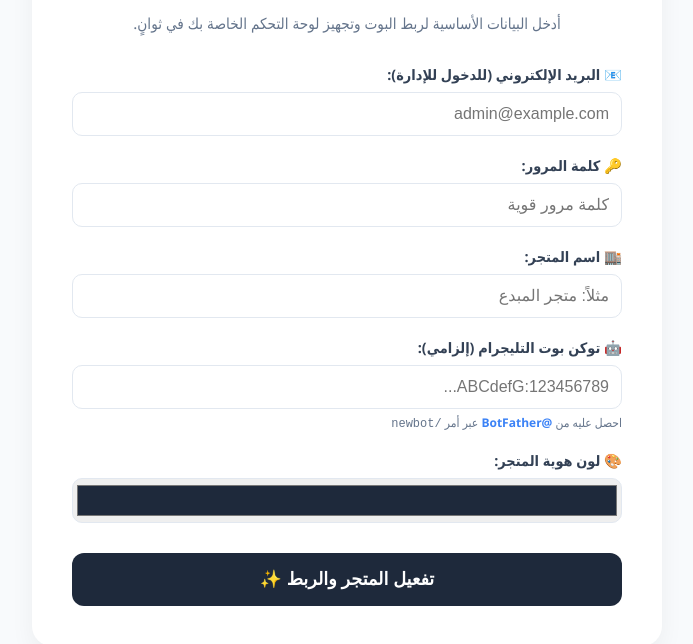
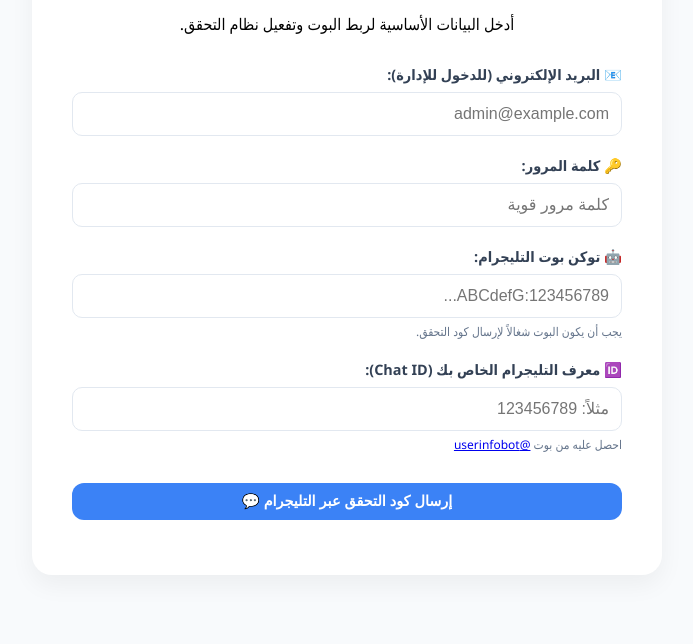
Before and after one commit to upssa22/my-store, a website: page setup-store.html in a window 1280 px wide. Shown: the part 148-792 px from the top of the page, without its empty margins (293-986 px from the left). Drawn offline with nearby package versions, Linux system fonts and the light colour scheme.

Commit message:
Update setup-store.html

```diff
--- a/setup-store.html
+++ b/setup-store.html
@@ -9,33 +9,18 @@
     <style>
         :root { --primary: #1e293b; --accent: #3b82f6; --success: #10b981; --error: #ef4444; --bg: #f8fafc; }
         body { font-family: 'Segoe UI', Tahoma, sans-serif; background: var(--bg); margin: 0; padding: 20px; direction: rtl; }
-
-        /* تصميم الحاوية الرئيسية */
         .setup-container { max-width: 550px; margin: 40px auto; background: white; padding: 40px; border-radius: 20px; box-shadow: 0 10px 25px rgba(0,0,0,0.05); border-top: 6px solid var(--accent); }
-
         .header { text-align: center; margin-bottom: 30px; }
         .header h1 { color: var(--primary); font-size: 1.8rem; margin: 0 0 10px 0; }
-        .header p { color: #64748b; font-size: 0.95rem; line-height: 1.5; }
-
         .form-group { margin-bottom: 20px; text-align: right; }
         label { display: block; margin-bottom: 8px; font-weight: 600; color: #334155; font-size: 0.9rem; }
-
-        input { width: 100%; padding: 12px; border: 1px solid #e2e8f0; border-radius: 10px; box-sizing: border-box; font-size: 1rem; transition: 0.2s; outline: none; }
+        input { width: 100%; padding: 12px; border: 1px solid #e2e8f0; border-radius: 10px; box-sizing: border-box; font-size: 1rem; outline: none; transition: 0.2s; }
         input:focus { border-color: var(--accent); box-shadow: 0 0 0 3px rgba(59, 130, 246, 0.1); }
-
+        .btn-launch { background: var(--primary); color: white; border: none; padding: 16px; width: 100%; border-radius: 12px; font-size: 1.1rem; font-weight: bold; cursor: pointer; margin-top: 10px; transition: 0.3s; }
+        .btn-otp { background: var(--accent); margin-bottom: 15px; font-size: 0.9rem; padding: 10px; }
+        .otp-section { display: none; background: #f1f5f9; padding: 20px; border-radius: 12px; margin-top: 20px; border: 1px dashed var(--accent); }
+        .success-box { display: none; text-align: center; padding: 30px; background: #f0fdf4; border-radius: 20px; border: 1px solid #bbf7d0; }
         .help-text { font-size: 0.75rem; color: #64748b; margin-top: 5px; display: block; }
-        .help-text a { color: var(--accent); text-decoration: none; font-weight: bold; }
-
-        .btn-launch { background: var(--primary); color: white; border: none; padding: 16px; width: 100%; border-radius: 12px; font-size: 1.1rem; font-weight: bold; cursor: pointer; margin-top: 10px; transition: 0.3s; }
-        .btn-launch:hover { background: #0f172a; transform: translateY(-2px); box-shadow: 0 5px 15px rgba(0,0,0,0.1); }
-        .btn-launch:disabled { background: #94a3b8; cursor: not-allowed; transform: none; }
-
-        /* رسالة النجاح */
-        .success-box { display: none; text-align: center; padding: 30px; background: #f0fdf4; border-radius: 20px; border: 1px solid #bbf7d0; animation: fadeIn 0.5s ease; }
-        @keyframes fadeIn { from { opacity: 0; transform: translateY(10px); } to { opacity: 1; transform: translateY(0); } }
-
-        /* منبهات التحميل */
-        .loading-overlay { display: none; margin-top: 15px; font-size: 0.9rem; color: var(--accent); font-weight: bold; }
     </style>
 </head>
 <body>
@@ -44,7 +29,7 @@
     <div id="setup-form">
         <div class="header">
             <h1>تأسيس متجرك الجديد 🚀</h1>
-            <p>أدخل البيانات الأساسية لربط البوت وتجهيز لوحة التحكم الخاصة بك في ثوانٍ.</p>
+            <p>أدخل البيانات الأساسية لربط البوت وتفعيل نظام التحقق.</p>
         </div>
 
         <div class="form-group">
@@ -58,127 +43,99 @@
         </div>
 
         <div class="form-group">
-            <label>🏬 اسم المتجر:</label>
-            <input type="text" id="store-name" placeholder="مثلاً: متجر المبدع" required>
+            <label>🤖 توكن بوت التليجرام:</label>
+            <input type="text" id="bot-token" placeholder="123456789:ABCdefG..." required>
+            <span class="help-text">يجب أن يكون البوت شغالاً لإرسال كود التحقق.</span>
         </div>
 
         <div class="form-group">
-            <label>🤖 توكن بوت التليجرام (إلزامي):</label>
-            <input type="text" id="bot-token" placeholder="123456789:ABCdefG..." required>
-            <span class="help-text">احصل عليه من <a href="https://t.me/BotFather" target="_blank">@BotFather</a> عبر أمر <code>/newbot</code></span>
+            <label>🆔 معرف التليجرام الخاص بك (Chat ID):</label>
+            <input type="number" id="chat-id" placeholder="مثلاً: 123456789">
+            <span class="help-text">احصل عليه من بوت <a href="https://t.me/userinfobot" target="_blank">@userinfobot</a></span>
         </div>
 
-        <div class="form-group">
-            <label>🎨 لون هوية المتجر:</label>
-            <input type="color" id="theme-color" value="#1e293b" style="height: 45px; padding: 2px; cursor: pointer;">
+        <button class="btn-launch btn-otp" id="otp-btn" onclick="sendOTP()">إرسال كود التحقق عبر التليجرام 💬</button>
+
+        <div id="otp-area" class="otp-section">
+            <label>🔢 أدخل كود التحقق المستلم:</label>
+            <input type="text" id="user-otp" placeholder="أدخل 6 أرقام هنا">
+            <button class="btn-launch" id="submit-btn" onclick="verifyAndLaunch()" style="margin-top: 15px; background: var(--success);">تأكيد الكود وإنشاء المتجر ✅</button>
         </div>
-
-        <button class="btn-launch" id="submit-btn" onclick="launchSaaS()">تفعيل المتجر والربط ✨</button>
-        <div id="loader-text" class="loading-overlay">جاري معالجة الطلب، يرجى الانتظار...</div>
     </div>
 
     <div id="success-area" class="success-box">
-        <div style="font-size: 4rem; margin-bottom: 15px;">🎉</div>
-        <h2 style="color: #166534; margin: 0 0 10px 0;">تم إطلاق المتجر!</h2>
-        <div style="background: #dbeafe; padding: 15px; border-radius: 12px; margin: 15px 0;">
-            <p style="color: #1e40af; font-weight: bold; margin: 0; font-size: 0.85rem;" id="store-id-display"></p>
-        </div>
-        <p style="color: #4b5563; font-size: 0.9rem; line-height: 1.6;">تم ربط بوت التليجرام وتخصيص قاعدة البيانات. يمكنك الآن البدء بإضافة المنتجات.</p>
-        <a href="admin.html" id="admin-link" style="display: block; margin-top: 25px; background: var(--primary); color: white; padding: 16px; border-radius: 12px; text-decoration: none; font-weight: bold; transition: 0.3s;">الانتقال إلى لوحة التحكم ⬅️</a>
+        <div style="font-size: 4rem;">🎉</div>
+        <h2>تم التحقق والتشغيل!</h2>
+        <p id="store-id-display" style="font-weight:bold; color:var(--accent);"></p>
+        <a href="admin.html" id="admin-link" style="display:block; margin-top:20px; background:var(--primary); color:white; padding:15px; border-radius:12px; text-decoration:none;">دخول لوحة التحكم</a>
     </div>
 </div>
 
 <script>
-    // تهيئة سوبابيز
     const _supabase = supabase.createClient(CONFIG.SUPABASE_URL, CONFIG.SUPABASE_KEY);
+    let generatedOTP = null;
 
-    // دالة التحقق من التوكن عبر تليجرام
-    async function validateBotToken(token) {
+    // 1. وظيفة إرسال الكود عبر التليجرام
+    async function sendOTP() {
+        const token = document.getElementById('bot-token').value.trim();
+        const chatId = document.getElementById('chat-id').value.trim();
+        const email = document.getElementById('owner-email').value.trim();
+
+        if(!token || !chatId || !email) return alert("يرجى ملء الإيميل والتوكن والـ Chat ID أولاً!");
+
+        // إنشاء كود عشوائي من 6 أرقام
+        generatedOTP = Math.floor(100000 + Math.random() * 900000).toString();
+
         try {
-            const res = await fetch(`https://api.telegram.org/bot${token}/getMe`);
+            const msg = `👑 طلب تأسيس متجر جديد\n\nكود التحقق الخاص بك هو: ${generatedOTP}\n\nيرجى إدخاله في الصفحة لإتمام العملية.`;
+            const res = await fetch(`https://api.telegram.org/bot${token}/sendMessage?chat_id=${chatId}&text=${encodeURIComponent(msg)}`);
             const data = await res.json();
-            return data.ok;
-        } catch (e) { return false; }
+
+            if(data.ok) {
+                alert("تم إرسال كود التحقق إلى حسابك في تليجرام بنجاح! ✅");
+                document.getElementById('otp-area').style.display = 'block';
+                document.getElementById('otp-btn').innerText = "إعادة إرسال الكود 🔄";
+            } else {
+                alert("فشل الإرسال: تأكد من صحة التوكن والـ Chat ID، وأنك قمت بمراسلة البوت أولاً.");
+            }
+        } catch (e) { alert("خطأ في الاتصال بتليجرام."); }
     }
 
-    async function launchSaaS() {
-        // جلب القيم من المدخلات
+    // 2. وظيفة التحقق النهائي والإنشاء
+    async function verifyAndLaunch() {
+        const userOTP = document.getElementById('user-otp').value.trim();
         const email = document.getElementById('owner-email').value.trim();
         const pass = document.getElementById('owner-pass').value.trim();
-        const name = document.getElementById('store-name').value.trim();
         const token = document.getElementById('bot-token').value.trim();
-        const color = document.getElementById('theme-color').value;
-        const btn = document.getElementById('submit-btn');
-        const loader = document.getElementById('loader-text');
 
-        // التحقق من تعبئة كافة الحقول
-        if(!email || !pass || !name || !token) {
-            return alert("يرجى إكمال كافة الحقول المطلوبة لتأسيس المتجر.");
-        }
+        if(userOTP !== generatedOTP) return alert("كود التحقق غير صحيح! ❌");
 
-        // بدء عملية التحميل
-        btn.disabled = true;
-        loader.style.display = 'block';
-        loader.innerText = "جاري التحقق من توكن البوت... 🤖";
+        // منع تكرار الإيميل
+        const { data: exist } = await _supabase.from('stores').select('id').eq('owner_email', email).single();
+        if(exist) return alert("هذا الإيميل مسجل مسبقاً.");
 
-        // 1. التحقق من صحة التوكن
-        const isValidToken = await validateBotToken(token);
-        if(!isValidToken) {
-            btn.disabled = false;
-            loader.style.display = 'none';
-            return alert("عذراً! توكن بوت التليجرام غير صحيح أو غير مفعل.");
-        }
+        // إنشاء المتجر
+        const { data: store, error: sErr } = await _supabase.from('stores').insert([{
+            owner_email: email,
+            store_name: "متجر جديد",
+            bot_token: token
+        }]).select().single();
 
-        loader.innerText = "جاري التأكد من توفر الحساب... 📧";
+        if(sErr) return alert("خطأ في الإنشاء: " + sErr.message);
 
-        // 2. التحقق من عدم تكرار البريد الإلكتروني في جدول stores
-        const { data: existingStore } = await _supabase.from('stores').select('id').eq('owner_email', email).single();
-        if(existingStore) {
-            btn.disabled = false;
-            loader.style.display = 'none';
-            return alert("هذا البريد الإلكتروني مسجل مسبقاً لمتجر آخر.");
-        }
+        // إنشاء المدير
+        await _supabase.from('staff').insert([{
+            full_name: "مدير المتجر",
+            email: email,
+            password: pass,
+            role: 'owner',
+            store_id: store.id
+        }]);
 
-        loader.innerText = "جاري بناء المتجر وتخصيص البيانات... 🏗️";
-
-        // 3. إدراج المتجر في جدول stores
-        const { data: storeData, error: storeError } = await _supabase
-            .from('stores')
-            .insert([{ owner_email: email, store_name: name, bot_token: token, theme_color: color }])
-            .select().single();
-
-        if (storeError) {
-            btn.disabled = false;
-            loader.style.display = 'none';
-            return alert("حدث خطأ في قاعدة البيانات: " + storeError.message);
-        }
-
-        // 4. إنشاء حساب المدير في جدول staff وربطه بالمتجر الجديد
-        const { error: staffError } = await _supabase
-            .from('staff')
-            .insert([{
-                full_name: "مدير المتجر",
-                email: email,
-                password: pass,
-                role: 'owner',
-                store_id: storeData.id
-            }]);
-
-        if (staffError) {
-            // في حالة فشل إنشاء المشرف، يفضل حذف المتجر الذي تم إنشاؤه (Rollback يدوي بسيط)
-            await _supabase.from('stores').delete().eq('id', storeData.id);
-            btn.disabled = false;
-            loader.style.display = 'none';
-            return alert("فشل في إعداد حساب المدير. حاول مرة أخرى.");
-        }
-
-        // 5. إظهار واجهة النجاح
         document.getElementById('setup-form').style.display = 'none';
         document.getElementById('success-area').style.display = 'block';
-        document.getElementById('store-id-display').innerText = `ID المتجر الخاص بك: ${storeData.id}`;
-
-        // ربط زر الانتقال بالمتجر الجديد عبر الرابط
-        document.getElementById('admin-link').href = `admin.html?store_id=${storeData.id}`;
+        document.getElementById('store-id-display').innerText = `ID المتجر: ${store.id}`;
+        document.getElementById('admin-link').href = `admin.html?store_id=${store.id}`;
     }
 </script>
 
```
